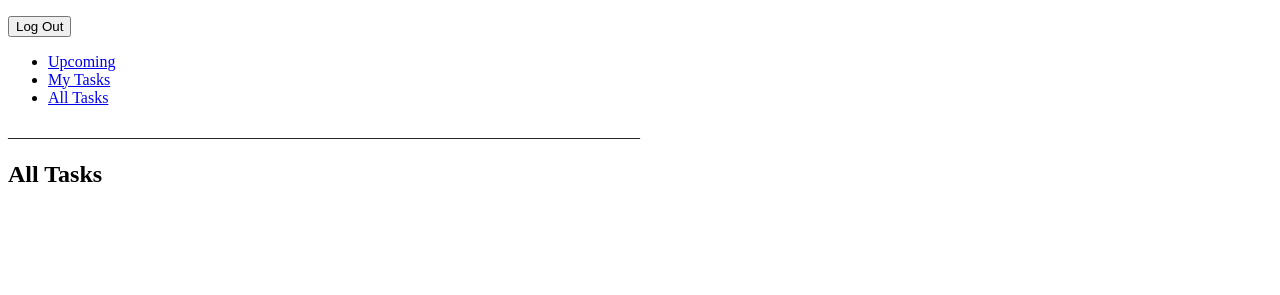
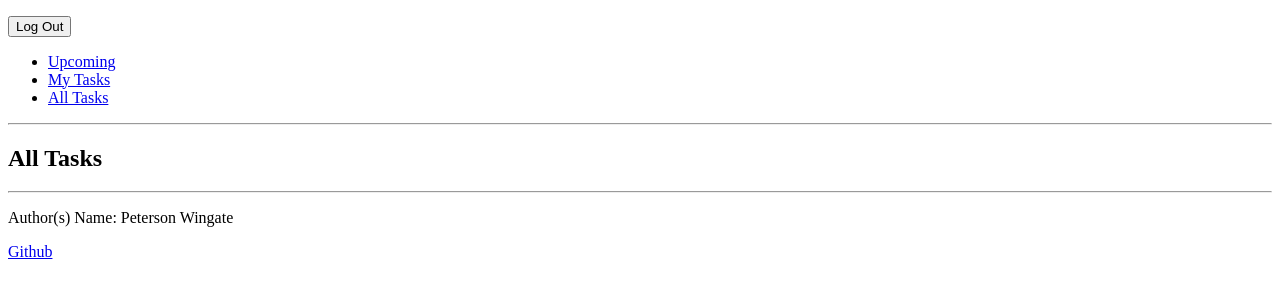
Before and after one commit to squirrellover23/startup, a plain HTML site: page alltasks.html in a window 1280 px wide. Shown: the part 105-400 px from the top of the page. Drawn offline with Linux system fonts and the light colour scheme.

Commit message:
Added footer

```diff
--- a/alltasks.html
+++ b/alltasks.html
@@ -16,13 +16,16 @@
           <li><a href="/mytasks.html">My Tasks</a></li>
           <li><a href="/alltasks.html">All Tasks</a></li>
         </ul>
-        <p>
-          _______________________________________________________________________________
-        </p>
+        <hr />
       </nav>
     </header>
     <main>
       <h2>All Tasks</h2>
     </main>
+    <footer>
+      <hr />
+      <p>Author(s) Name: Peterson Wingate</p>
+      <a href="https://github.com/squirrellover23/startup">Github</a>
+    </footer>
   </body>
 </html>
```
Also changed, not shown: event.html (+6 -3 lines), mytasks.html (+6 -3 lines), upcomingevents.html (+6 -3 lines).
